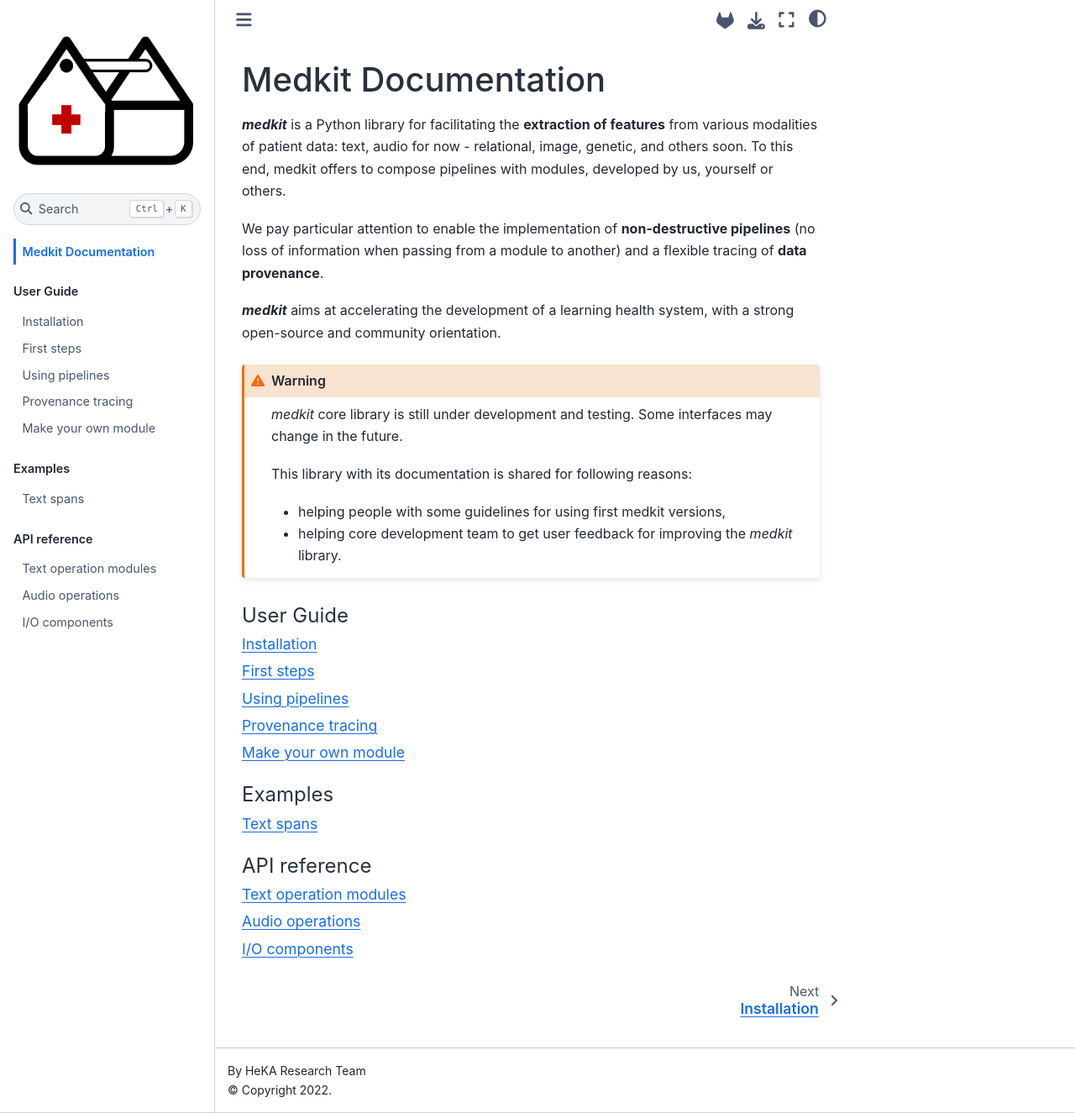
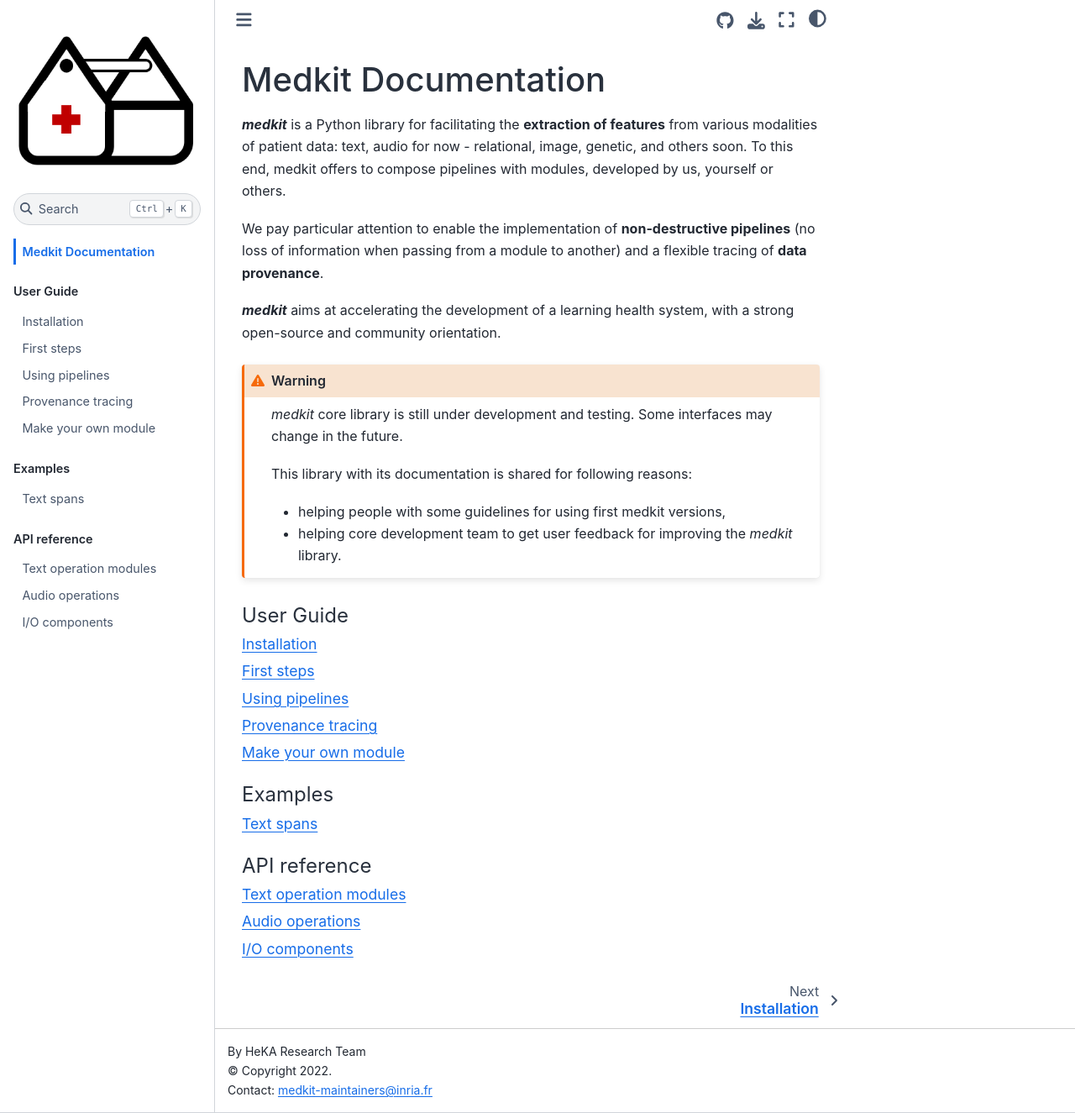
Before and after one commit to TeamHeka/medkit, a Jupyter Book: the page built from docs/index.md, in a window 1280 px wide and 1325 px high. Shown: the whole window at 84% size. Built offline with Jupyter Book 1.0.4 settings and Sphinx 7.4.7 and the Sphinx Book theme 1.1.4, drawn with Linux system fonts in a browser that asks for light colours; pages that are not in the unit, such as notebooks, are missing from menus.

Commit message:
Reference github repo + add contact email

```diff
--- a/docs/_config.yml
+++ b/docs/_config.yml
@@ -18,7 +18,7 @@
 
 # Information about where the book exists on the web
 repository:
-  url: https://gitlab.inria.fr/heka/medkit  # Online location of your book
+  url: https://github.com/TeamHeka/medkit  # Online location of your book
   path_to_book: docs  # Optional path to your book, relative to the repository root
   branch: main  # Which branch of the repository should be used when creating links (optional)
 
@@ -28,6 +28,7 @@
   use_issues_button: true
   use_repository_button: true
   extra_navbar: ""
+  extra_footer: 'Contact: <a href="mailto:medkit-maintainers@inria.fr">medkit-maintainers@inria.fr</a>'
 
 # Add sphinx configuration options
 sphinx:
--- a/pyproject.toml
+++ b/pyproject.toml
@@ -6,6 +6,10 @@
 repository = "https://gitlab.inria.fr/heka/medkit/"
 documentation = "https://heka.gitlabpages.inria.fr/medkit/"
 authors = ["HeKA Research Team"]
+maintainers = [
+    "medkit-maintainers <medkit-maintainers@inria.fr>"
+]
+
 license = "MIT"
 classifiers = [
     "Development Status :: 3 - Alpha",
```
